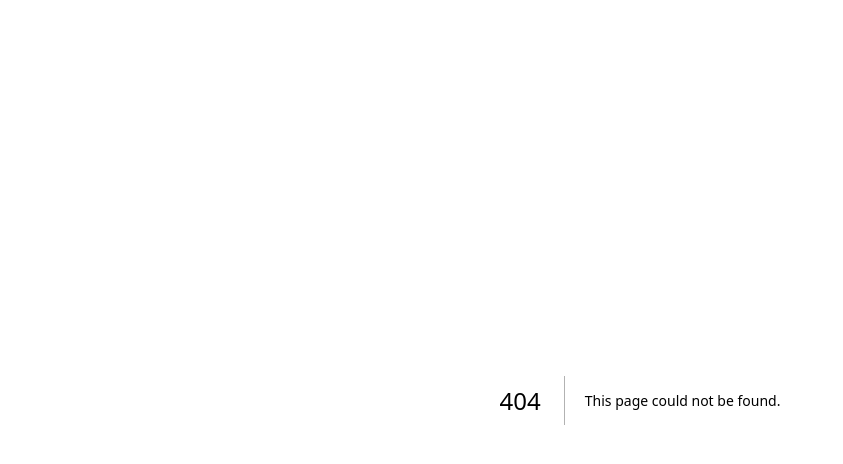
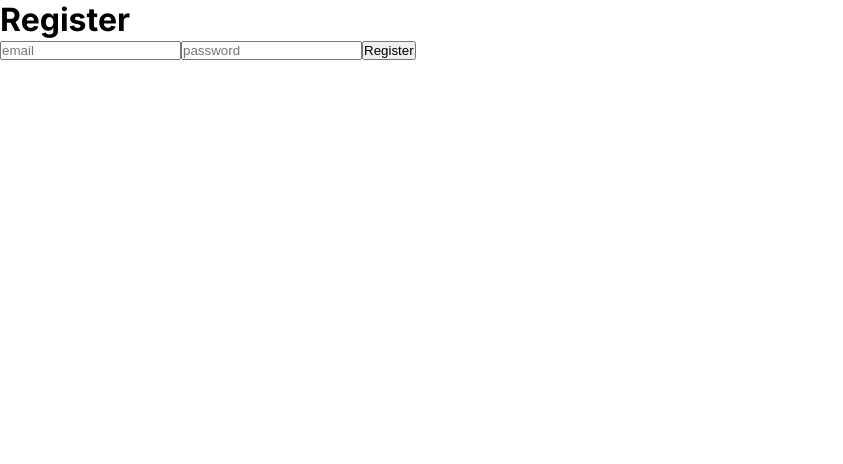
Before and after one commit to blueputty01/hoyahacks24, a Next.js app: page /register in a window 1280 px wide. Before the commit this address had no page. Shown: the top 464 px of the page, without its empty margins (0-843 px from the left). Built offline with nearby package versions, Linux system fonts and the light colour scheme; no server answers.

Commit message:
add basic login

```diff
--- a/package.json
+++ b/package.json
@@ -15,7 +15,8 @@
     "mongodb": "^6.3.0",
     "next": "14.1.0",
     "react": "^18",
-    "react-dom": "^18"
+    "react-dom": "^18",
+    "react-firebase-hooks": "^5.1.1"
   },
   "devDependencies": {
     "@types/node": "^20.11.7",
--- /dev/null
+++ b/src/app/firebase/config.js
@@ -0,0 +1,22 @@
+// Import the functions you need from the SDKs you need
+import { initializeApp, getApps, getApp } from 'firebase/app';
+import { getAuth } from 'firebase/auth';
+// TODO: Add SDKs for Firebase products that you want to use
+// https://firebase.google.com/docs/web/setup#available-libraries
+
+// Your web app's Firebase configuration
+const firebaseConfig = {
+  apiKey: process.env.NEXT_PUBLIC_FIREBASE_API_KEY,
+  authDomain: process.env.NEXT_PUBLIC_FIREBASE_AUTH_DOMAIN,
+  projectId: process.env.NEXT_PUBLIC_FIREBASE_PROJECT_ID,
+  storageBucket: process.env.NEXT_PUBLIC_FIREBASE_STORAGE_BUCKET,
+  messagingSenderId: process.env.NEXT_PUBLIC_FIREBASE_MESSAGING_SENDER_ID,
+  appId: process.env.NEXT_PUBLIC_FIREBASE_APP_ID,
+};
+
+// Initialize Firebase
+const app = !getApps().length ? initializeApp(firebaseConfig) : getApp();
+
+const auth = getAuth(app);
+
+export { app, auth };
--- a/src/app/globals.css
+++ b/src/app/globals.css
@@ -1,9 +1,9 @@
 :root {
   --max-width: 1100px;
   --border-radius: 12px;
-  --font-mono: ui-monospace, Menlo, Monaco, "Cascadia Mono", "Segoe UI Mono",
-    "Roboto Mono", "Oxygen Mono", "Ubuntu Monospace", "Source Code Pro",
-    "Fira Mono", "Droid Sans Mono", "Courier New", monospace;
+  --font-mono: ui-monospace, Menlo, Monaco, 'Cascadia Mono', 'Segoe UI Mono',
+    'Roboto Mono', 'Oxygen Mono', 'Ubuntu Monospace', 'Source Code Pro',
+    'Fira Mono', 'Droid Sans Mono', 'Courier New', monospace;
 
   --foreground-rgb: 0, 0, 0;
   --background-start-rgb: 214, 219, 220;
@@ -101,8 +101,7 @@ a {
   }
 }
 
-.chatbox-input
-{
+.chatbox-input {
   width: 100%;
   min-height: 56px;
   height: 5rem;
@@ -110,15 +109,14 @@ a {
   padding-left: 40px;
   padding-right: 40px;
   position: relative;
-  background: linear-gradient(
-    to bottom,
-    transparent,
-    rgb(var(--background-end-rgb)));
+  background-color: rgba(255, 255, 255, 0.3);
   transition: 0.3s all;
 }
 
-.chatbox
-{
+.chatbox {
+  width: 80rem;
+  height: 60rem;
+  max-width: 80rem;
   display: flex;
   flex-direction: column;
 
@@ -132,25 +130,22 @@ a {
     margin: 0.5rem 0.5rem 0.5rem 0.5rem;
     border-radius: 1rem;
 
-    &.bot
-    {
+    &.bot {
       color: white;
       background-color: rgba(101, 9, 200, 100);
       text-align:left;
       align-self: flex-start;
     }
 
-    &.user
-    {
-      text-align: right;
-      align-self: flex-end;
-      background-color: rgba(255, 255, 255, 255);
+    &.user {
+      display: flex;
+      align-self: right;
+      /* background-color: rgba() */
     }
   }
 
-  .scrollbox
-  {
-    width:100%;
+  .scrollbox {
+    width: 100%;
     background-color: rgba(240, 240, 240, 100);
     max-height: 40rem;
     height: 100%;
--- a/src/app/layout.js
+++ b/src/app/layout.js
@@ -1,11 +1,11 @@
-import { Inter } from "next/font/google";
-import "./globals.css";
+import { Inter } from 'next/font/google';
+import './globals.css';
 
-const inter = Inter({ subsets: ["latin"] });
+const inter = Inter({ subsets: ['latin'] });
 
 export const metadata = {
-  title: "Create Next App",
-  description: "Generated by create next app",
+  title: 'SecurePod',
+  description: 'Generated by create next app',
 };
 
 export default function RootLayout({ children }) {
--- /dev/null
+++ b/src/app/register/page.jsx
@@ -0,0 +1,40 @@
+'use client';
+
+import { useCreateUserWithEmailAndPassword } from 'react-firebase-hooks/auth';
+import { useState } from 'react';
+import { auth } from '../firebase/config';
+
+export default function Login() {
+  const [email, setEmail] = useState('');
+  const [password, setPassword] = useState('');
+
+  const [createUserWithEmailAndPassword, user, loading, error] =
+    useCreateUserWithEmailAndPassword(auth);
+
+  const handleSignup = async () => {
+    try {
+      await createUserWithEmailAndPassword(email, password);
+    } catch (error) {
+      console.log(error);
+    }
+  };
+
+  return (
+    <div>
+      <h1>Register </h1>
+      <input
+        type="text"
+        placeholder="email"
+        value={email}
+        onChange={(e) => setEmail(e.target.value)}
+      />
+      <input
+        type="password"
+        placeholder="password"
+        value={password}
+        onChange={(e) => setPassword(e.target.value)}
+      />
+      <button onClick={handleSignup}>Register</button>
+    </div>
+  );
+}
```
Also changed, not shown: src/app/login/page.js (added, +44 -0 lines), 1 other file (tests, documents, lock files or other folders).
